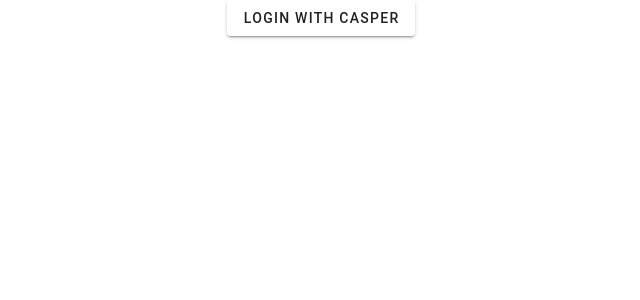
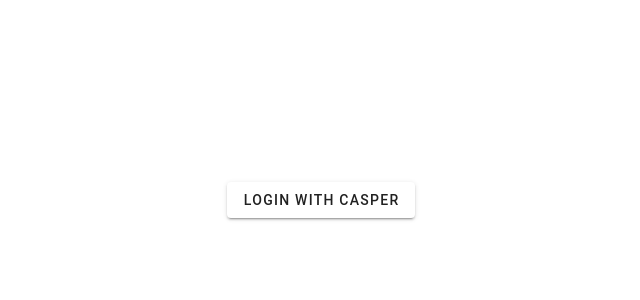
Before and after one commit to iovitatudor/front.artcion.media, a Vue app: page / in a window 1280 px wide. Shown: the top 300 px of the page, without its empty margins (319-959 px from the left). Built offline with nearby package versions, Linux system fonts and the light colour scheme.

Commit message:
Restyle login button

```diff
--- a/src/components/LoginComponent.vue
+++ b/src/components/LoginComponent.vue
@@ -1,6 +1,6 @@
 <template>
   <div id="main-section">
-    <div>
+    <div class="main-section-inside">
       {{ publicKey }}
       <v-btn type="button" @click="logIn" v-if="!isLogged">
         Login with Casper
@@ -16,7 +16,6 @@
           https://chrome.google.com/webstore/detail/casper-wallet/abkahkcbhngaebpcgfmhkoioedceoigp
         </a>
       </div>
-
     </div>
   </div>
 </template>
@@ -78,5 +77,12 @@
 <style>
 #main-section {
   text-align: center;
+
+}
+.main-section-inside{
+  display: flex;
+  justify-content: center;
+  align-items: center;
+  min-height: 400px;
 }
 </style>
```
Also changed, not shown: 1 other file (tests, documents, lock files or other folders).
